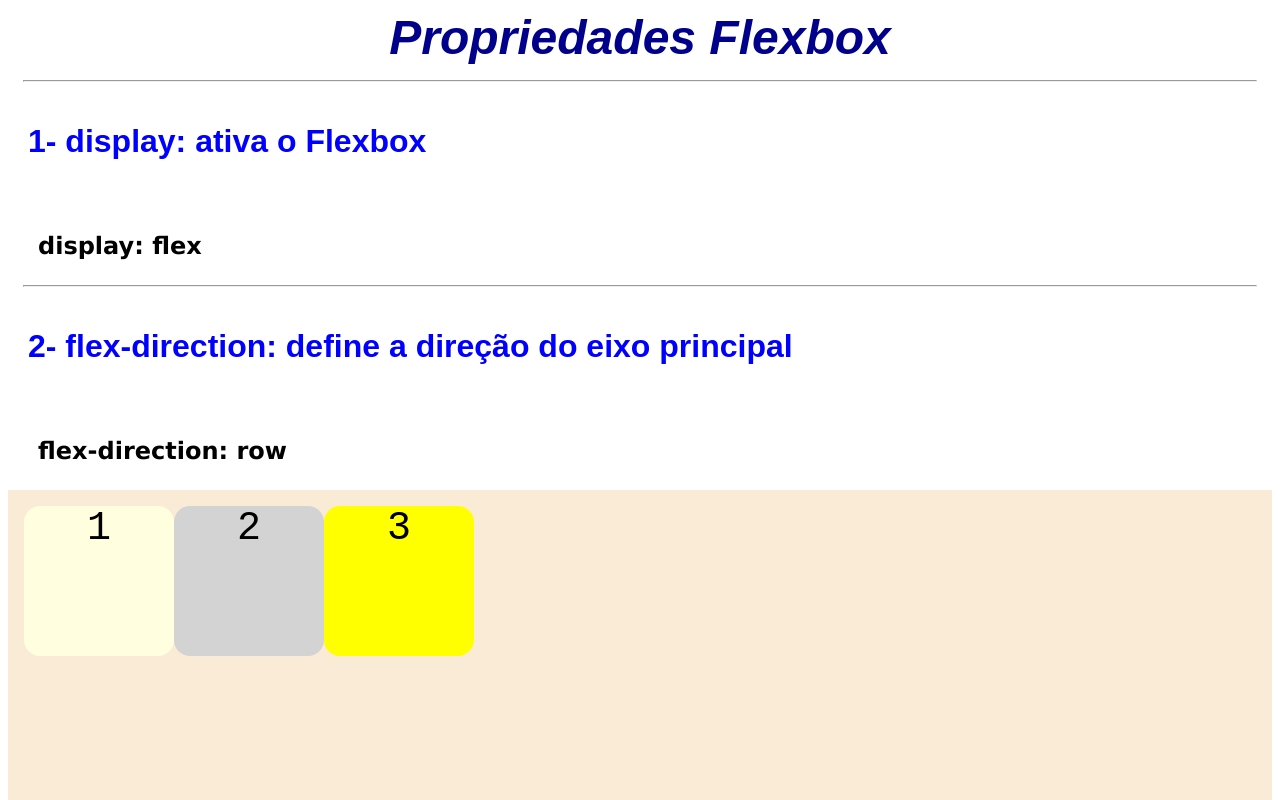
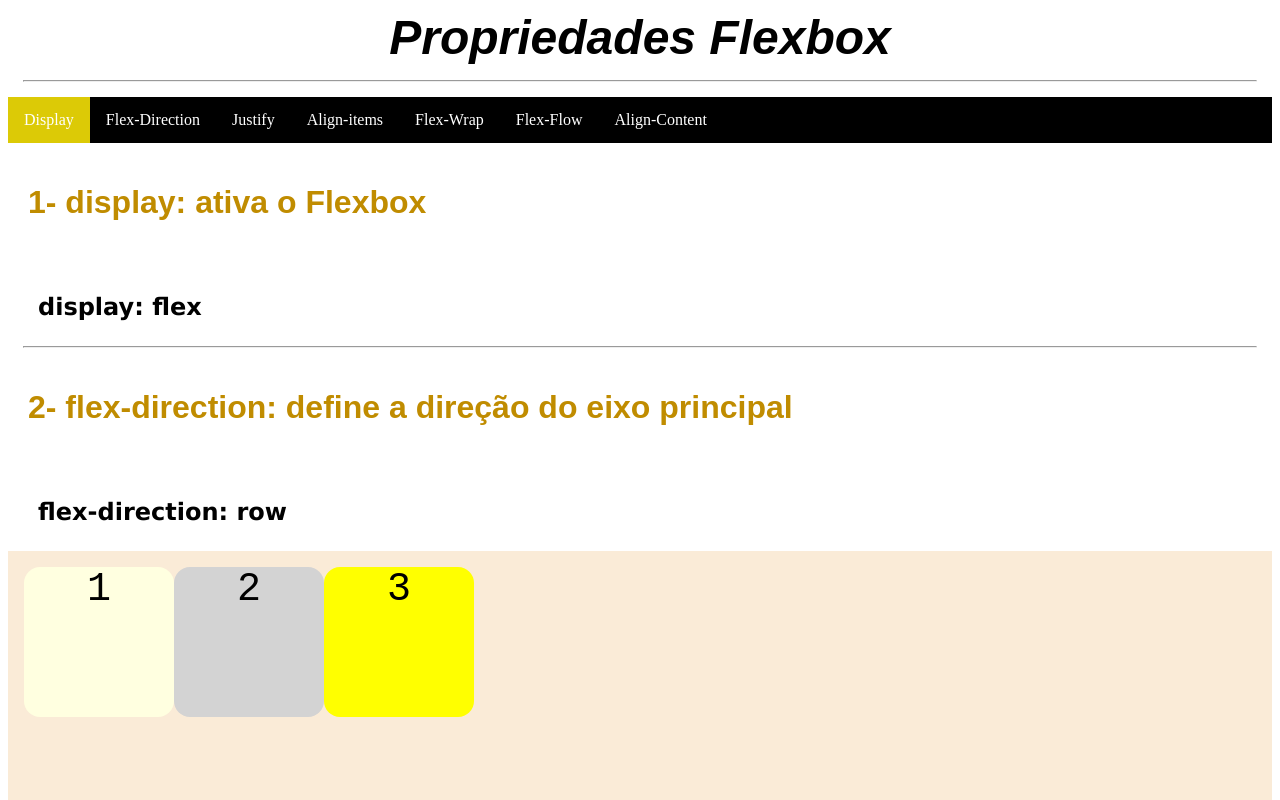
Before and after one commit to DEVMarlosGomes/css-flexbox, a plain HTML site: page index.html in a window 1280 px wide. Shown: the top 800 px of the page. Drawn offline with Linux system fonts and the light colour scheme.

Commit message:
ATUALIZAÇÃO-NATIGATION-BAR

```diff
--- a/index.html
+++ b/index.html
@@ -11,6 +11,47 @@
 <body>
     <h1 class="titulo-pagina">Propriedades Flexbox</h1>
     <hr>
+    <style>
+        ul {
+          list-style-type: none;
+          margin: 0;
+          padding: 0;
+          overflow: hidden;
+          background-color: #000000;
+        }
+
+        li {
+          float: left;
+        }
+
+        li a {
+          display: block;
+          color: white;
+          text-align: center;
+          padding: 14px 16px;
+          text-decoration: none;
+        }
+
+        li a:hover:not(.active) {
+          background-color: #111;
+        }
+
+        .active {
+          background-color: #dcca06;
+        }
+        </style>
+        </head>
+        <body>
+
+        <ul>
+          <li><a class="active" href="#Display">Display</a></li>
+          <li><a href="#flex-direction">Flex-Direction</a></li>
+          <li><a href="#Justify">Justify</a></li>
+          <li><a href="#Align-Items">Align-items</a></li>
+        <li><a href="#Flex-Wrap">Flex-Wrap</a></li>
+        <li><a href="#Flex-Flow">Flex-Flow</a></li>
+        <li><a href="#Align-Content">Align-Content</a></li>
+        </ul>
 
 
 
@@ -267,8 +308,8 @@
         <div class="bloco-3"> 12 </div>
     </main>
 
-    <h2 class="valor-da-propriedade">align-content: space-around</h2>
-    <main class="container-align-content-space-around">
+    <h2 class="valor-da-propriedade">align-content: space-between</h2>
+    <main class="container-align-content-space-between">
         <div class="bloco-1"> 1 </div>
         <div class="bloco-2"> 2 </div>
         <div class="bloco-3"> 3 </div>
@@ -283,8 +324,8 @@
         <div class="bloco-3"> 12 </div>
     </main>
 
-    <h2 class="valor-da-propriedade">align-content: space-evenly</h2>
-    <main class="container-align-content-space-evenly">
+<h2 class="valor-da-propriedade">align-content: space-between</h2>
+    <main class="container-align-content-space-between">
         <div class="bloco-1"> 1 </div>
         <div class="bloco-2"> 2 </div>
         <div class="bloco-3"> 3 </div>
--- a/style.css
+++ b/style.css
@@ -4,15 +4,27 @@
     font-size: 3em;
     font-weight: 900;
     font-family:Arial, Helvetica, sans-serif;
-    color: darkblue;
+    color: rgb(0, 0, 0);
     margin: 10px;
 }
+
+.container-align-content-flex-center{
+    display: flex;
+    justify-content: center;
+    align-items: center;
+    flex-wrap: wrap;
+    align-content: flex-center; /*muda aqui */
+    /* indiferente */
+    background-color: antiquewhite;
+    padding: 160px;
+    height: 5000px;
+    }
 
 .nome-da-propriedade {
     font-size: 2em;
     font-weight: 500px;
     font-family: Arial, Helvetica, sans-serif;
-    color: blue;
+    color: rgb(192, 140, 0);
     padding: 20px;
 }
 
@@ -21,7 +33,7 @@
     font-size: 2em;
     font-weight: 500px;
     font-family: Arial, Helvetica, sans-serif;
-    color: green;
+    color: rgb(154, 0, 0);
     padding: 20px;
 }
 
```
